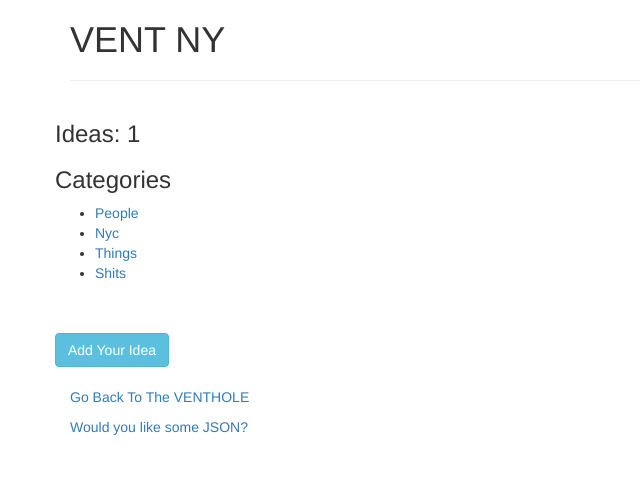
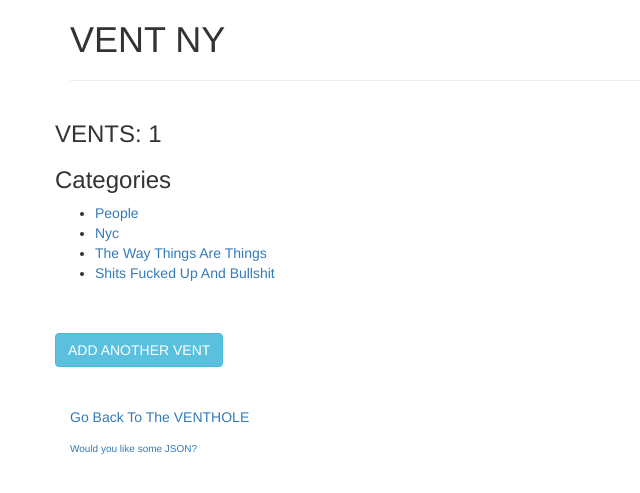
Before and after one commit to probablylettuce/VENT, a Flask app: page /category/1 in a window 1280 px wide. Shown: the top 493 px of the page, without its empty margins (0-640 px from the left). Run offline with Flask 2, Linux system fonts and the light colour scheme; data that the repository does not hold is empty; parts of the project's set-up code (start-up, migrations or seed data) failed here and were passed over; some libraries are stand-ins or nearby versions; some web fonts are replaced.

Commit message:
Thursday, got categories to populate posts

```diff
--- a/app.py
+++ b/app.py
@@ -25,7 +25,7 @@ db = MongoEngine(app) # connect MongoEngine with Flask App
 import models
 
 # hardcoded categories for the checkboxes on the form
-categories = ['PEOPLE', 'NYC', 'THINGS', 'SHITS']
+categories = ['PEOPLE', 'NYC', 'THE WAY THINGS ARE THINGS', 'SHITS FUCKED UP AND BULLSHIT']
 
 # --------- Routes ----------
 # this is our main pagex
--- a/templates/all_vents.html
+++ b/templates/all_vents.html
@@ -1,7 +1,8 @@
 {% extends "layout.html" %}
 
 {% block body %}
-<font size=+3 ><a href="/addvent">VENT SOMETHING HERE</a></font>
+
+<font size=+3><a href="/addvent">VENT SOMETHING HERE</a></font>
 <div class="row">
 
 	<!-- left column -->
@@ -20,7 +21,8 @@
 			<ul>
 
 				<li>
-					{{ idea.categories|replace("_"," ")}}
+					<a href="/category/{{ idea.categories }}">{{ idea.categories|replace("_"," ")}}</a>
+
 				</li>
 
 			</ul>
--- a/templates/category_listing.html
+++ b/templates/category_listing.html
@@ -7,7 +7,7 @@
 
 	<!-- left column -->
 	<div class="span6">
-		<h3>Ideas: {{ current_category.get('name')|title }}</h3>
+		<h3>VENTS: {{ current_category.get('name')|title }}</h3>
 
 		{% for idea in ideas %}
 			<h4><a href="/ideas/{{idea.id}}">{{ idea.title }}</a></h4>
@@ -31,7 +31,7 @@
 
 		<br><br>
 
-		<a href="/" class="btn btn-large btn-info">Add Your Idea</a>
+		<a href="/" class="btn btn-large btn-info">ADD ANOTHER VENT</a>
 	</div>
 
 
--- a/templates/idea_entry.html
+++ b/templates/idea_entry.html
@@ -11,7 +11,7 @@
 		<p>
 
 
-			(<a href="/data/ideas/{{idea.id}}">JSON</a>)
+			<!-- (<a href="/data/ideas/{{idea.id}}">JSON</a>)   -->
 
 		</p>
 		<hr>
@@ -34,11 +34,11 @@
 			<!-- DISPLAY COMMENTS -->
 			<div class="col-md-7">
 				{% for comment in idea.comments %}
-				<div class="comment">
+				<div class="comment" >
 
 					÷
 					<!-- PUT iFRAME HERE -->
-					<iframe src="http://{{ comment.comment }}" sandbox="" width="600" height="200" scrolling="no">
+					<iframe src="http://{{ comment.comment }}" sandbox="" width="500" height="100" scrolling="auto">
   <p>Your browser does not support iframes.</p>
 </iframe>
 					<p><small>{{ comment.timestamp.strftime("%a %m/%d %I:%M%p ") }}</small></p>
--- a/templates/layout.html
+++ b/templates/layout.html
@@ -23,14 +23,15 @@
 
    <div class="container">
 
-   <font size=+1 ><h1>VENT NY</h1></font>
+   <h1>VENT NY</h1>
     <hr>
 
     {% block body %}{% endblock %}
 
     <footer>
     <br>
-    <p><a href="http://young-bayou-3284.herokuapp.com/">Go Back To The VENTHOLE</a></p><a href="/data/ideas">Would you like some JSON?</a>
+    <br>
+    <p><a href="/">Go Back To The VENTHOLE</a></p><font size=-3><a href="/data/ideas">Would you like some JSON?</a>
 
     </footer>
 
```
Also changed, not shown: static/css/ventmain.css (added, +23 -0 lines), templates/add_vent.html (+3 -11 lines), templates/main.html (+6 -6 lines).
